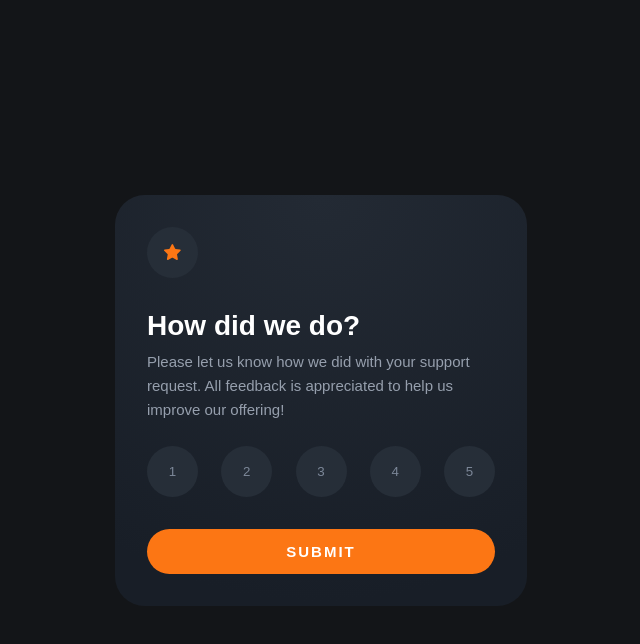
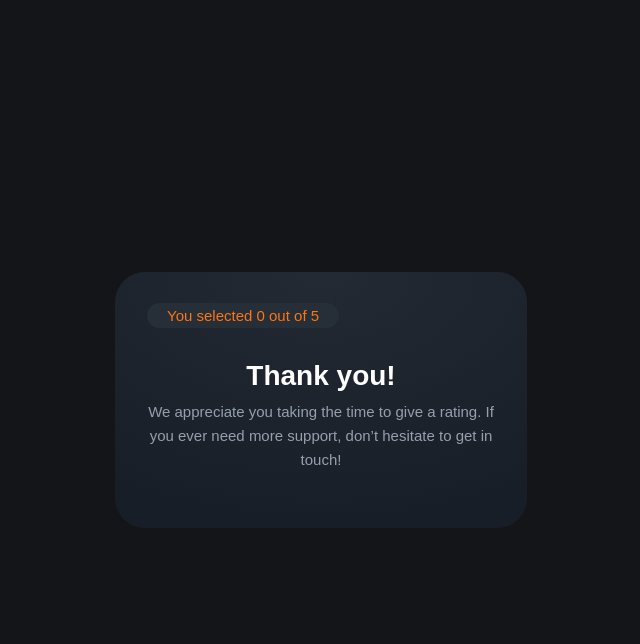
Before and after one commit to TymoshenkoYelyzaveta/interactive-rating-component, a React (Vite) app: page / in a window 1280 px wide. Both pictures are taken after a click on the button "SUBMIT". Shown: the top 644 px of the page, without its empty margins (319-959 px from the left). Built offline with nearby package versions, Linux system fonts and the light colour scheme.

Commit message:
onSubmit, onRate, Chip component

```diff
--- a/src/App.tsx
+++ b/src/App.tsx
@@ -1,35 +1,66 @@
+import { useState } from 'react';
 import {
   Card,
   Title,
   Text,
   Container,
   SubmitButton,
-  RatingButton,
+  RoundButton,
+  RoundContainer,
   Ratings,
-  Star
+  StarIcon,
+  Chip
 } from './components';
 
 function App() {
+  const [ratingValue, setRatingValue] = useState(0);
+  const [isSubmitted, setIsSubmitted] = useState(false);
+
+  const handleRatingButtonClick = (rating: number) => {
+    setRatingValue(rating);
+  };
+
+  const handleRatingSumbit = () => {
+    setIsSubmitted(true);
+  };
+
   return (
     <Container>
+      {isSubmitted ? (
         <Card>
-        <RatingButton>
-          <Star />
-        </RatingButton>
+          <Chip>{`You selected ${ratingValue} out of 5`}</Chip>
+          <Title centered>Thank you!</Title>
+          <Text centered>
+            We appreciate you taking the time to give a rating. If you ever need
+            more support, don’t hesitate to get in touch!
+          </Text>
+        </Card>
+      ) : (
+        <Card>
+          <RoundContainer>
+            <StarIcon />
+          </RoundContainer>
           <Title>How did we do?</Title>
           <Text>
-          Please let us know how we did with your support request. All feedback
-          is appreciated to help us improve our offering!
+            Please let us know how we did with your support request. All
+            feedback is appreciated to help us improve our offering!
           </Text>
           <Ratings>
-          <RatingButton>1</RatingButton>
-          <RatingButton>2</RatingButton>
-          <RatingButton>3</RatingButton>
-          <RatingButton>4</RatingButton>
-          <RatingButton>5</RatingButton>
+            {[...Array(5).keys()].map((item) => {
+              return (
+                <RoundButton
+                  onClick={() => handleRatingButtonClick(item + 1)}
+                  key={item}
+                  selected={item + 1 === ratingValue}
+                >
+                  {item + 1}
+                </RoundButton>
+              );
+            })}
           </Ratings>
-        <SubmitButton>Submit</SubmitButton>
+          <SubmitButton onClick={handleRatingSumbit}>Submit</SubmitButton>
         </Card>
+      )}
     </Container>
   );
 }
--- /dev/null
+++ b/src/components/Chip.tsx
@@ -0,0 +1,17 @@
+import styled from 'styled-components';
+
+const Chip = styled.div`
+  background-color: #262e38;
+  color: #fc7614;
+  text-align: center;
+  font-size: 15px;
+  line-height: 24px;
+  border-radius: 22.5px;
+  padding-top: 4px;
+  padding-bottom: 4px;
+  padding-left: 20px;
+  padding-right: 20px;
+  display: inline;
+`;
+
+export default Chip;
--- a/src/components/RatingButton.tsx
+++ b/src/components/RoundButton.tsx
@@ -1,20 +1,18 @@
 import styled from 'styled-components';
 
-type RatingButtonProps = {
+import RoundContainer from './RoundContainer';
+
+type RoundButtonProps = {
   selected?: boolean;
+  onClick: (event: MouseEvent) => void;
 };
 
-const RatingButton = styled.button<RatingButtonProps>`
+const RoundButton = styled(RoundContainer)<RoundButtonProps>`
   background-color: ${(props) => (props.selected ? '#FC7614' : '#262e38')};
   color: ${(props) => (props.selected ? '#ffffff' : '#7C8798')};
-  width: 51px;
-  height: 51px;
-  border-radius: 50%;
   display: flex;
   outline: none;
   border: none;
-  justify-content: center;
-  align-items: center;
   cursor: pointer;
 
   &:hover {
@@ -23,4 +21,4 @@ const RatingButton = styled.button<RatingButtonProps>`
   }
 `;
 
-export default RatingButton;
+export default RoundButton;
--- /dev/null
+++ b/src/components/RoundContainer.tsx
@@ -0,0 +1,13 @@
+import styled from 'styled-components';
+
+const RoundContainer = styled.div`
+  background-color: #262e38;
+  width: 51px;
+  height: 51px;
+  border-radius: 50%;
+  display: flex;
+  justify-content: center;
+  align-items: center;
+`;
+
+export default RoundContainer;
--- a/src/components/Star.tsx
+++ b/src/components/StarIcon.tsx
@@ -11,7 +11,7 @@ const Svg = styled(Icon)`
   height: 16px;
 `;
 
-const Star = () => (
+const StarIcon = () => (
   <Svg>
     <svg>
       <path
@@ -23,4 +23,4 @@ const Star = () => (
   </Svg>
 );
 
-export default Star;
+export default StarIcon;
--- a/src/components/SubmitButton.tsx
+++ b/src/components/SubmitButton.tsx
@@ -1,6 +1,10 @@
 import styled from 'styled-components';
 
-const SubmitButton = styled.button`
+type SumbitButtonProps = {
+  onClick: () => void;
+};
+
+const SubmitButton = styled.button<SumbitButtonProps>`
   width: 100%;
   text-transform: uppercase;
   font-weight: 700;
--- a/src/components/index.ts
+++ b/src/components/index.ts
@@ -3,6 +3,8 @@ export { default as Card } from './Card';
 export { default as Container } from './Container';
 export { default as Text } from './Text';
 export { default as Title } from './Title';
-export { default as RatingButton} from './RatingButton';
+export { default as RoundButton} from './RoundButton';
 export { default as Ratings} from './Ratings';
-export { default as Star } from './Star';
+export { default as StarIcon } from './StarIcon';
+export { default as RoundContainer } from './RoundContainer';
+export { default as Chip } from './Chip';
```
Lines whose indentation alone changed are shown as unchanged.
